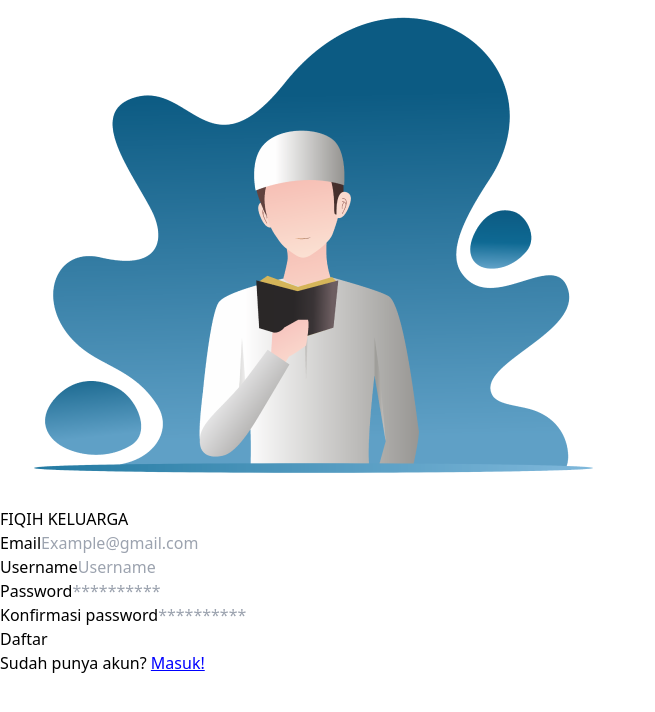
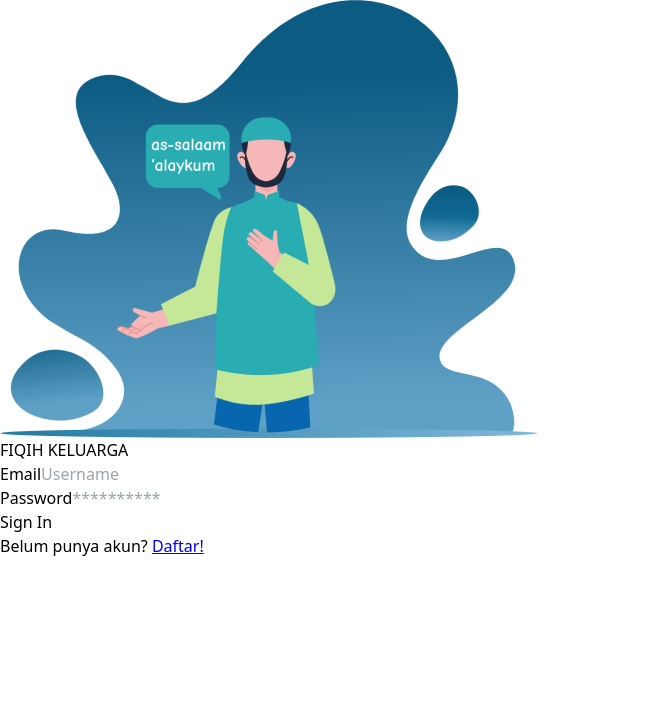
Before and after one commit to rizkyher/Project_Akhir_STFQ, a React (Vite) app in the folder Frontend/: page / in a window 1280 px wide. Shown: the top 712 px of the page, without its empty margins (0-655 px from the left). Built offline with nearby package versions, Linux system fonts and the light colour scheme.

Commit message:
Update App.jsx

```diff
--- a/Frontend/src/App.jsx
+++ b/Frontend/src/App.jsx
@@ -5,8 +5,8 @@ function App() {
 
   return (
     <div>
-      {/* <Login /> */}
-      <Register />
+      <Login />
+      {/* <Register /> */}
     </div>
   )
 }
```
